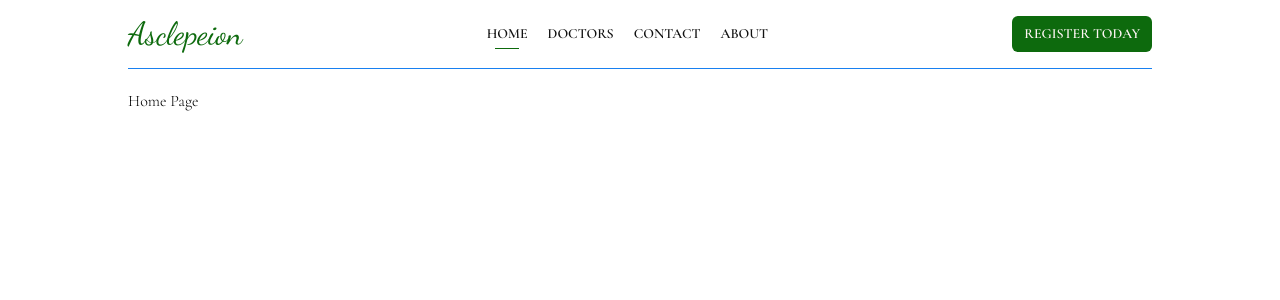
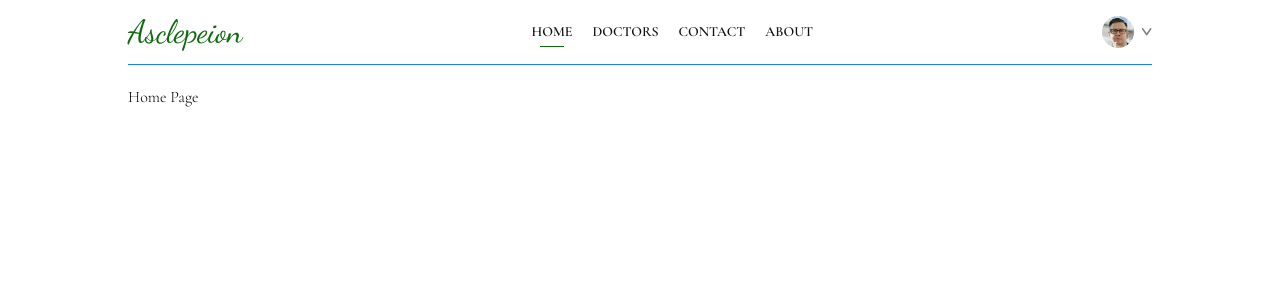
Before and after one commit to Nimira43/Asclepeion, a React (Vite) app in the folder frontend/: page / in a window 1280 px wide. Shown: the top 300 px of the page. Built offline with nearby package versions, Linux system fonts and the light colour scheme.

Commit message:
Setup user picture to appear when logged in or the Register Today button when logged out.

```diff
--- a/frontend/src/assets/assets.js
+++ b/frontend/src/assets/assets.js
@@ -1,7 +1,7 @@
 import appointment_img from './appointment_img.png'
 import header_img from './header_img.png'
 import group_profiles from './group_profiles.png'
-import profile_pic from './profile_pic.png'
+import profile from './profile.png'
 import contact_image from './contact_image.png'
 import about_image from './about_image.png'
 import logo from './logo.svg'
@@ -45,7 +45,7 @@ export const assets = {
   chats_icon,
   verified_icon,
   info_icon,
-  profile_pic,
+  profile,
   arrow_icon,
   contact_image,
   about_image,
--- a/frontend/src/components/Navbar.jsx
+++ b/frontend/src/components/Navbar.jsx
@@ -1,5 +1,7 @@
 import { useState } from 'react'
 import { NavLink, useNavigate } from 'react-router-dom'
+// import '../assets/assets'
+import { assets } from '../assets/assets'
 
 const Navbar = () => {
   const navigate = useNavigate()
@@ -28,12 +30,28 @@ const Navbar = () => {
         </NavLink>
       </ul>
       <div className='flex items-center gap-4'>
-        <button
-          onClick={() => navigate('/login')}
-          className='uppercase font-semibold bg-primary text-light px-3 py-2 rounded-md hover:bg-primary-lg hidden md:block'
-        >
-          Register Today
-        </button>
+        { token
+          ? <div
+              className='flex items-center gap-2 cursor-pointer group relative'
+            >
+              <img
+                className='w-8 rounded-full'
+                src={assets.profile}
+                alt='user'
+              />
+              <img
+                className='w-2.5'
+                src={assets.dropdown_icon}
+                alt='dropdown icon'
+              />
+            </div>
+          : <button
+              onClick={() => navigate('/login')}
+              className='uppercase font-semibold bg-primary text-light px-3 py-2 rounded-md hover:bg-primary-lg hidden md:block'
+            >
+              Register Today
+            </button>
+        }
       </div>
     </div>
   )
```
Also changed, not shown: frontend/src/assets/profile.png.
